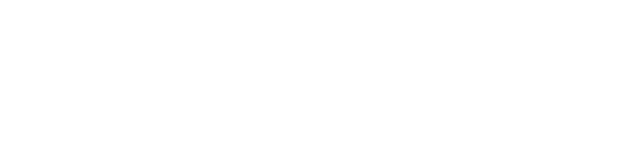
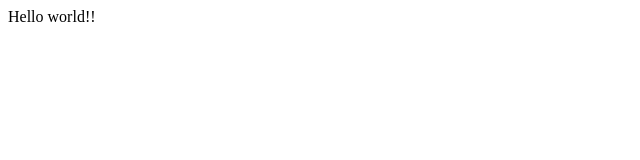
Before and after one commit to dan-homisak/dan-homisak_website, a plain HTML site: page index.html in a window 1280 px wide. Shown: the whole page, without its empty margins (0-640 px from the left). Drawn offline with Linux system fonts and the light colour scheme.

Commit message:
Hello world!!

```diff
--- a/index.html
+++ b/index.html
@@ -6,6 +6,7 @@
     <script src="./index.js"></script>
   </head>
   <body>
+    Hello world!!
     <!-- <h1>h1</h1>
     <h2>h2</h2>
     <h3>h3</h3>
```
